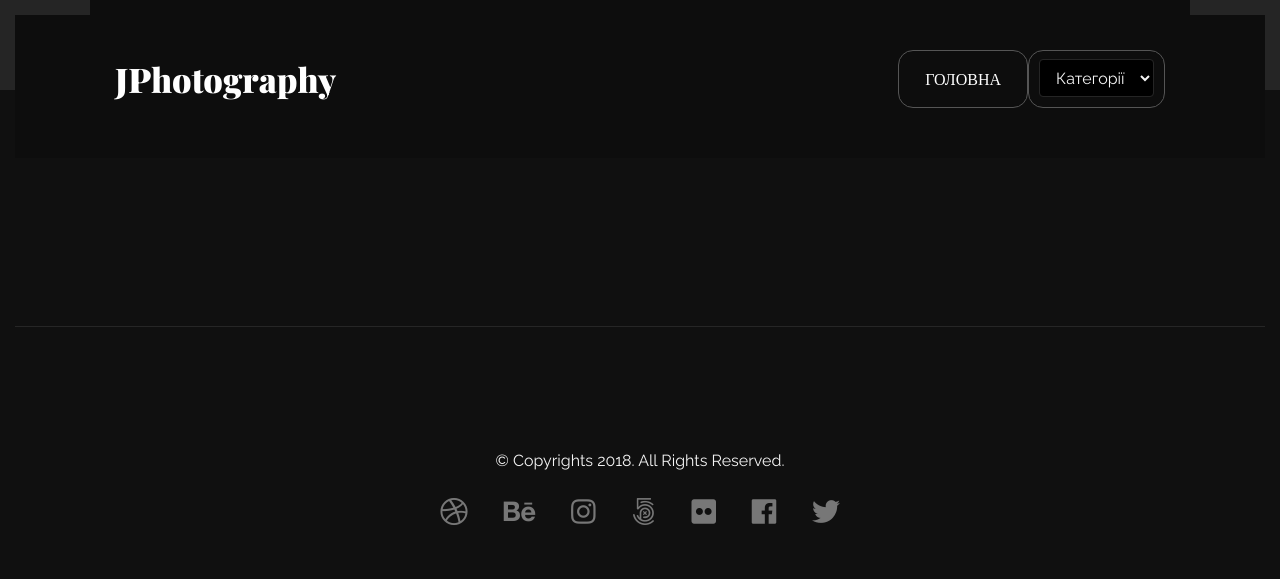
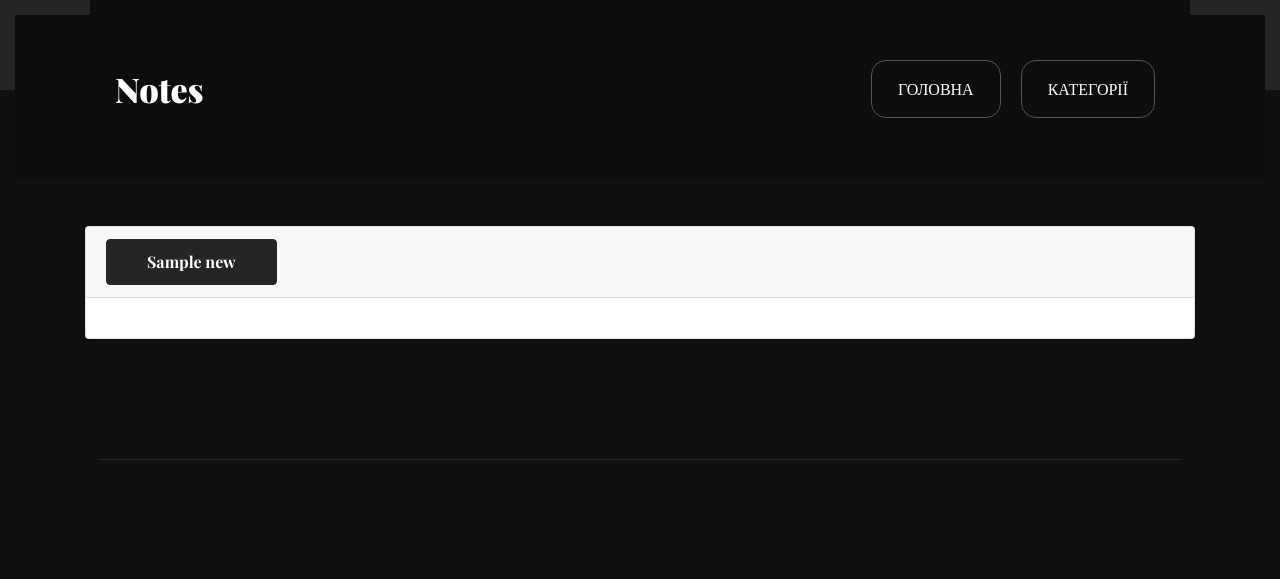
Before and after one commit to Kr252l/Notes, a PHP site: page /category.php in a window 1280 px wide. Shown: the top 579 px of the page. Run offline with PHP 8.4, Linux system fonts and the light colour scheme; tables that the repository leaves empty or names only in its code hold one stand-in row (values such as "Sample post"); data that the repository does not hold is empty; some libraries are stand-ins or nearby versions.

Commit message:
Add del/ed

```diff
--- a/category.php
+++ b/category.php
@@ -5,7 +5,7 @@
     <meta http-equiv="X-UA-Compatible" content="IE=edge">
     <meta name="viewport" content="width=device-width, initial-scale=1, shrink-to-fit=no">
     <!-- The above 3 meta tags *must* come first in the head; any other head content must come *after* these tags -->
-    <title>JPhotography Minimal Photographey/Photographer Portolio</title>
+    <title>Категорії</title>
     <meta name="description" content="JPhotography Minimal Photographey/Photographer Portolio">
 
     <!-- Playfair Display - Raleway Fonts -->
@@ -33,7 +33,7 @@
     ?>
 
     <?php
-    $connect = mysqli_connect('localhost', 'root', '', 'notes');
+      include 'config.php';
     ?>
     <!-- Corner Borders -->
     <section class="borders">
@@ -51,10 +51,60 @@
     <br>
     <br>
     <div class="container">
-      <form method="POST" action="about-me.php">
+      <div id="accordion">
+        <?
+          while ($post = mysqli_fetch_assoc($new1)) {
+            $name = $post['name'];
+        ?>
+        <div class="card">
+          <div class="card-header" id="heading<? print $name; ?>">
+            <h5 class="mb-0">
+              <button class="btn btn-link" data-toggle="collapse" data-target="#collapse<? print $name; ?>" aria-expanded="true" aria-controls="collapse<? print $name; ?>">
+                <? print $name; ?>
+              </button>
+            </h5>
+          </div>
 
-      </form>
+          <div id="collapse<? print $name; ?>" class="collapse show" aria-labelledby="heading<? print $name; ?>" data-parent="#accordion">
+            <div class="card-body">
+              <?
+                $connect = mysqli_connect('localhost', 'root', '', 'notes');
+                $newnotes = mysqli_query($connect, "SELECT * FROM newnote");
+                while($host = mysqli_fetch_assoc($newnotes)) {
+                  if($host['category'] == $name){
+              ?>
+                  <div class="row">
+                    <div class="col-md-2">
+                      <h3 style="color: #000;"><? print $host['title']; ?></h3>
+                    </div>
+                    <div class="col-md-6">
+                      <h6 style="color: #000;"><? print $host['text']; ?></h6>
+                    </div>
+                    <div class="col">
+                      <div style=" height: 50px;" class="btn-group" role="group" aria-label="Basic example">
+
+                        <a class="btn btn-dark" href="delete.php?k=0&id=<?echo $host['id']?>">Редагувати</a>
+                        <a href="delete.php?k=1&id=<?echo $host['id']?>" class="btn btn-dark">Видалити</a>
+
+                      </div>
+                    </div>
+                  </div>
+                <hr>
+              <?
+                  }
+                }
+              ?>
+          </div>
+        </div>
+        <?
+          }
+        ?>
+      </div>
     </div>
+
+    <?php
+      include 'structure/buton.php';
+    ?>
 
     <?php
       include 'structure/footer.php';
--- a/config.php
+++ b/config.php
@@ -1,7 +1,7 @@
 <?
-    $connect = mysqli_connect(localhost,root,'');
-    $db = mysqli_select_db($connect, notes);
+
     $connect = mysqli_connect('localhost', 'root', '', 'notes');
     $new1 = mysqli_query($connect, "SELECT * FROM new");
-    $newnotes = mysqli_query($connect, "SELECT * FROM newnotes");
+    $newnotes = mysqli_query($connect, "SELECT * FROM newnote");
+
 ?>
--- a/index.php
+++ b/index.php
@@ -5,7 +5,7 @@
     <meta http-equiv="X-UA-Compatible" content="IE=edge">
     <meta name="viewport" content="width=device-width, initial-scale=1, shrink-to-fit=no">
     <!-- The above 3 meta tags *must* come first in the head; any other head content must come *after* these tags -->
-    <title>JPhotography - Minimal Photography Portfolio HTML5 Template</title>
+    <title>Нотатка</title>
     <meta name="description" content="JPhotography - Minimal Photography Portfolio HTML5 Template">
 
     <!-- Playfair Display - Raleway Fonts -->
@@ -18,8 +18,6 @@
     <!-- Custom Styles -->
     <link rel="stylesheet" href="css/style.css">
     <link rel="stylesheet" type="text/css" href="css/dark-theme.css">
-    <link rel="stylesheet" type="text/css" href="css/font-awesome.css">
-
 
   </head>
   <body>
--- a/new.php
+++ b/new.php
@@ -5,7 +5,7 @@
     <meta http-equiv="X-UA-Compatible" content="IE=edge">
     <meta name="viewport" content="width=device-width, initial-scale=1, shrink-to-fit=no">
     <!-- The above 3 meta tags *must* come first in the head; any other head content must come *after* these tags -->
-    <title>JPhotography Minimal Photographey/Photographer Portolio</title>
+    <title>Категорія</title>
     <meta name="description" content="JPhotography Minimal Photographey/Photographer Portolio">
 
     <!-- Playfair Display - Raleway Fonts -->
--- a/structure/buton.php
+++ b/structure/buton.php
@@ -4,10 +4,20 @@
 		$title = $_POST['title'];
 		$category = $_POST['category'];
 		$text = $_POST['text'];
-		echo $title;
-		echo $category;
-		echo $text;
         mysqli_query($connect, "INSERT INTO `newnote`(`title`, `category`, `text`) VALUES('$title', '$category', '$text'); ");
-        echo "string";
+	}
+	if (isset($_POST['RD'])) {
+		$connect = mysqli_connect('localhost', 'root', '', 'notes');
+		$title = $_POST['title'];
+		$category = $_POST['category'];
+		$text = $_POST['text'];
+		$sql = "UPDATE newnote ";
+	    $sql .= "SET title = '$title', category = '$category', text = '$text' WHERE id = '$id' ";
+	    $result = mysqli_query($connect, $sql);
+		?>
+			<script type="text/javascript">
+	  			window.location.href = "category.php";
+			</script>
+		<?
 	}
 ?>
--- a/structure/header.php
+++ b/structure/header.php
@@ -1,6 +1,6 @@
 <header class="container-fluid">
   <nav class="navbar navbar-expand-lg navbar-light bg-light">
-        <a class="navbar-brand" href="index.php">JPhotography</a>
+    <a class="navbar-brand" href="index.php">Notes  </a>
     <button class="navbar-toggler" type="button" data-toggle="collapse" data-target="#navbarDefault" aria-controls="navbarDefault" aria-expanded="false" aria-label="Toggle navigation">
       <span class="icon-bar i1"></span>
       <span class="icon-bar i2"></span>
@@ -8,24 +8,12 @@
     </button>
 
     <div class="collapse navbar-collapse" id="navbarDefault">
-          <ul class="navbar-nav ml-auto">
-            <li class="nav-item active">
+      <ul  class="navbar-nav ml-auto">
+        <li class="nav-item active" style="margin: 10px;">
           <a class="nav-link" href="index.php">Головна<span class="sr-only">(current)</span></a>
         </li>
-            <li class="nav-item active">
-              <select style="background-color: #000;" name="category" style="height: 42px;" class="form-control" id="exampleFormControlSelect1">
-                <option selected >Категорії</option>
-                <?
-                  while($post = mysqli_fetch_assoc($new1)){
-                    ?>
-                      <a href="category.php?fi=<? print $post['name']; ?>">
-                        <option value="<? print $post['name']; ?>"><? print $post['name']; ?></option>
-                      </a>
-                    <?
-                  }
-                ?>
-              </select>
-              <span class="sr-only">(current)</span>
+        <li class="nav-item active" style="margin: 10px;">
+          <a class="nav-link" href="category.php">Категорії<span class="sr-only">(current)</span></a>
         </li>
       </ul>
 
```
Also changed, not shown: delete.php (added, +111 -0 lines). Lines whose indentation alone changed are shown as unchanged.
